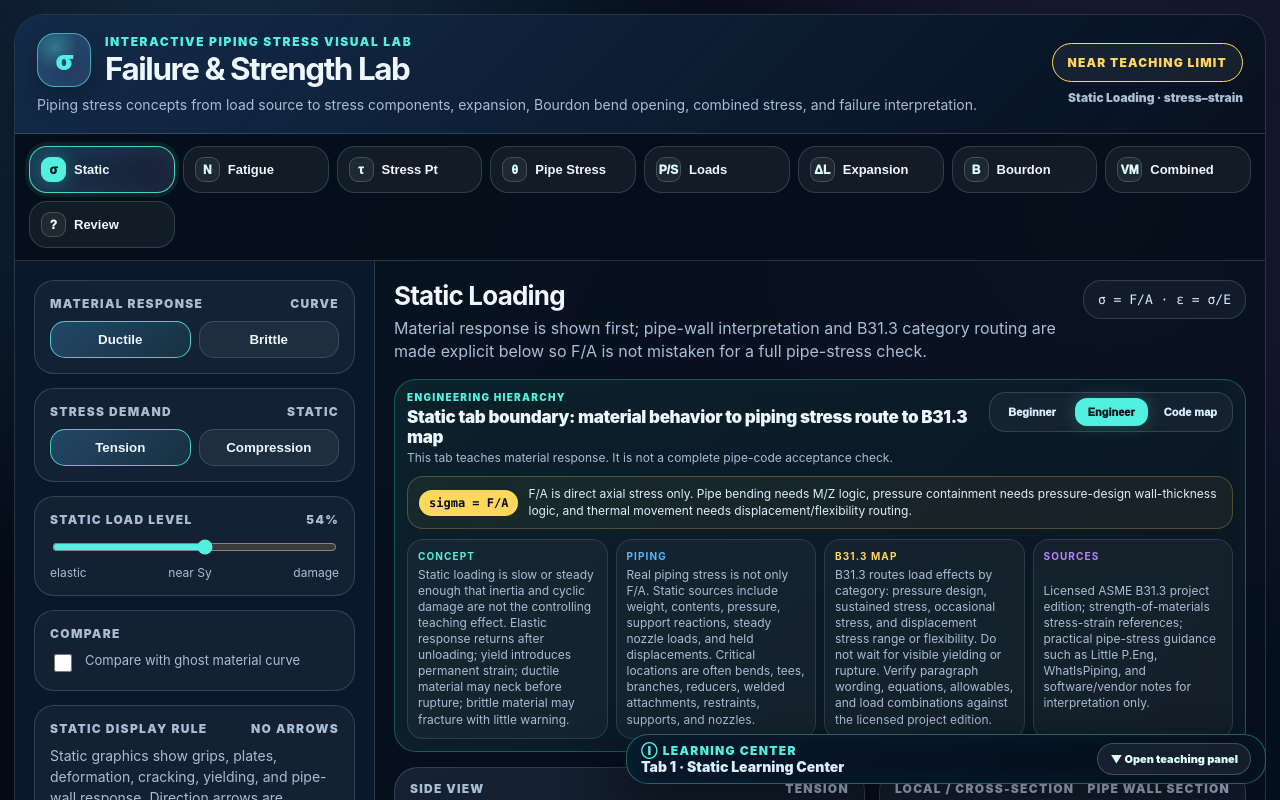
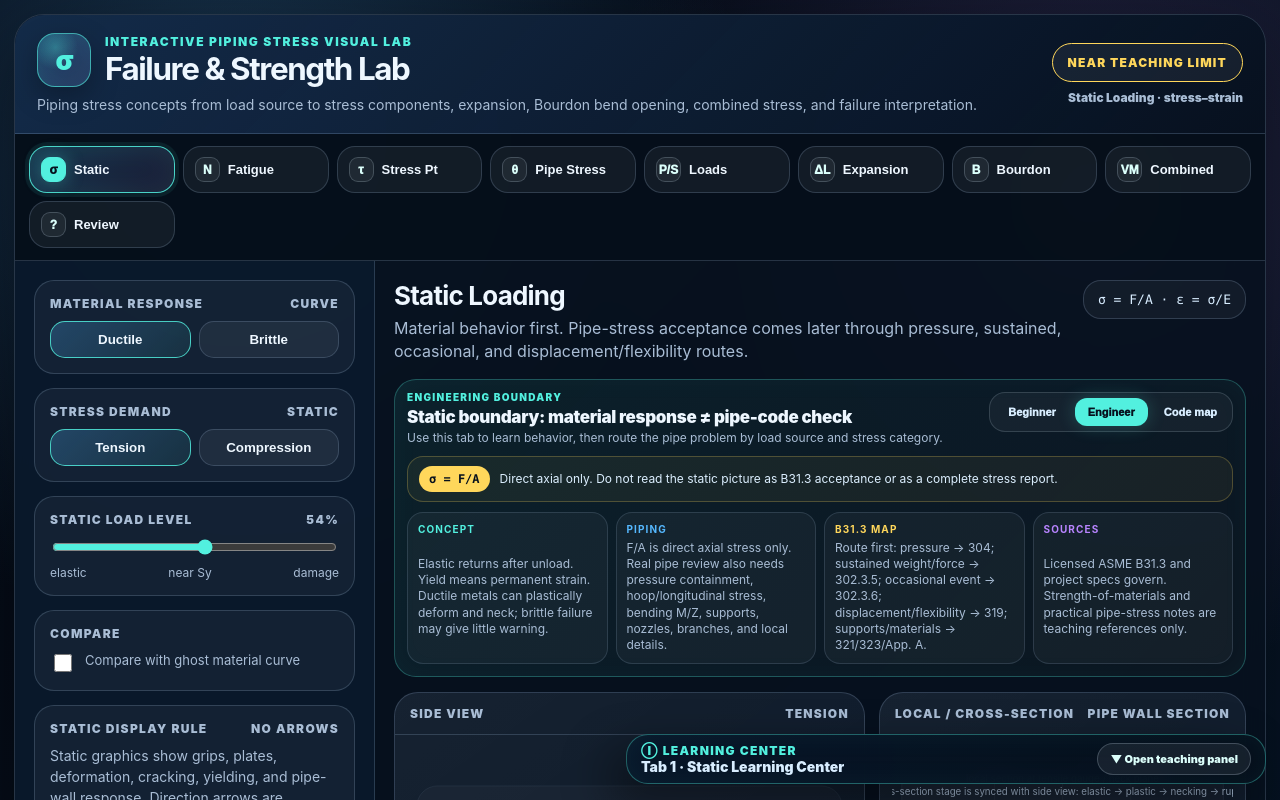
Before and after one commit to reallaksh19/PipingStressIllustration, a React (Vite) app in the folder failure-strength-lab-v3/: page / in a window 1280 px wide. Shown: the top 800 px of the page. Built offline with nearby package versions, Linux system fonts and the light colour scheme.

Commit message:
Tighten static engineering boundary wording

```diff
--- a/failure-strength-lab-v3/public/static-tab-engineering-panel.js
+++ b/failure-strength-lab-v3/public/static-tab-engineering-panel.js
@@ -1,13 +1,13 @@
 (function () {
   var layerKey = 'failureStrengthLab.staticTeachingLayer';
   var content = {
-    title: 'Static tab boundary: material behavior to piping stress route to B31.3 map',
-    intro: 'This tab teaches material response. It is not a complete pipe-code acceptance check.',
-    concept: 'Static loading is slow or steady enough that inertia and cyclic damage are not the controlling teaching effect. Elastic response returns after unloading; yield introduces permanent strain; ductile material may neck before rupture; brittle material may fracture with little warning.',
-    piping: 'Real piping stress is not only F/A. Static sources include weight, contents, pressure, support reactions, steady nozzle loads, and held displacements. Critical locations are often bends, tees, branches, reducers, welded attachments, restraints, supports, and nozzles.',
-    b313: 'B31.3 routes load effects by category: pressure design, sustained stress, occasional stress, and displacement stress range or flexibility. Do not wait for visible yielding or rupture. Verify paragraph wording, equations, allowables, and load combinations against the licensed project edition.',
-    sources: 'Licensed ASME B31.3 project edition; strength-of-materials stress-strain references; practical pipe-stress guidance such as Little P.Eng, WhatIsPiping, and software/vendor notes for interpretation only.',
-    formula: 'F/A is direct axial stress only. Pipe bending needs M/Z logic, pressure containment needs pressure-design wall-thickness logic, and thermal movement needs displacement/flexibility routing.'
+    title: 'Static boundary: material response ≠ pipe-code check',
+    intro: 'Use this tab to learn behavior, then route the pipe problem by load source and stress category.',
+    concept: 'Elastic returns after unload. Yield means permanent strain. Ductile metals can plastically deform and neck; brittle failure may give little warning.',
+    piping: 'F/A is direct axial stress only. Real pipe review also needs pressure containment, hoop/longitudinal stress, bending M/Z, supports, nozzles, branches, and local details.',
+    b313: 'Route first: pressure → 304; sustained weight/force → 302.3.5; occasional event → 302.3.6; displacement/flexibility → 319; supports/materials → 321/323/App. A.',
+    sources: 'Licensed ASME B31.3 and project specs govern. Strength-of-materials and practical pipe-stress notes are teaching references only.',
+    formula: 'Direct axial only. Do not read the static picture as B31.3 acceptance or as a complete stress report.'
   };
 
   function activeLabel() {
@@ -54,7 +54,7 @@
     var head = document.createElement('div');
     head.className = 'static-engineering-head';
     var headText = document.createElement('div');
-    addText(headText, 'div', 'static-engineering-kicker', 'Engineering hierarchy');
+    addText(headText, 'div', 'static-engineering-kicker', 'Engineering boundary');
     addText(headText, 'div', 'static-engineering-title', content.title);
     addText(headText, 'div', 'static-engineering-copy', content.intro);
     head.appendChild(headText);
@@ -76,7 +76,7 @@
 
     var formula = document.createElement('div');
     formula.className = 'static-formula-boundary';
-    addText(formula, 'code', '', 'sigma = F/A');
+    addText(formula, 'code', '', 'σ = F/A');
     addText(formula, 'span', '', content.formula);
     panel.appendChild(formula);
 
@@ -105,7 +105,7 @@
     if (!titleRow) return;
 
     var paragraph = titleRow.querySelector('p');
-    var next = 'Material response is shown first; pipe-wall interpretation and B31.3 category routing are made explicit below so F/A is not mistaken for a full pipe-stress check.';
+    var next = 'Material behavior first. Pipe-stress acceptance comes later through pressure, sustained, occasional, and displacement/flexibility routes.';
     if (paragraph && paragraph.textContent !== next) paragraph.textContent = next;
 
     if (!existing) titleRow.insertAdjacentElement('afterend', buildPanel());
```
